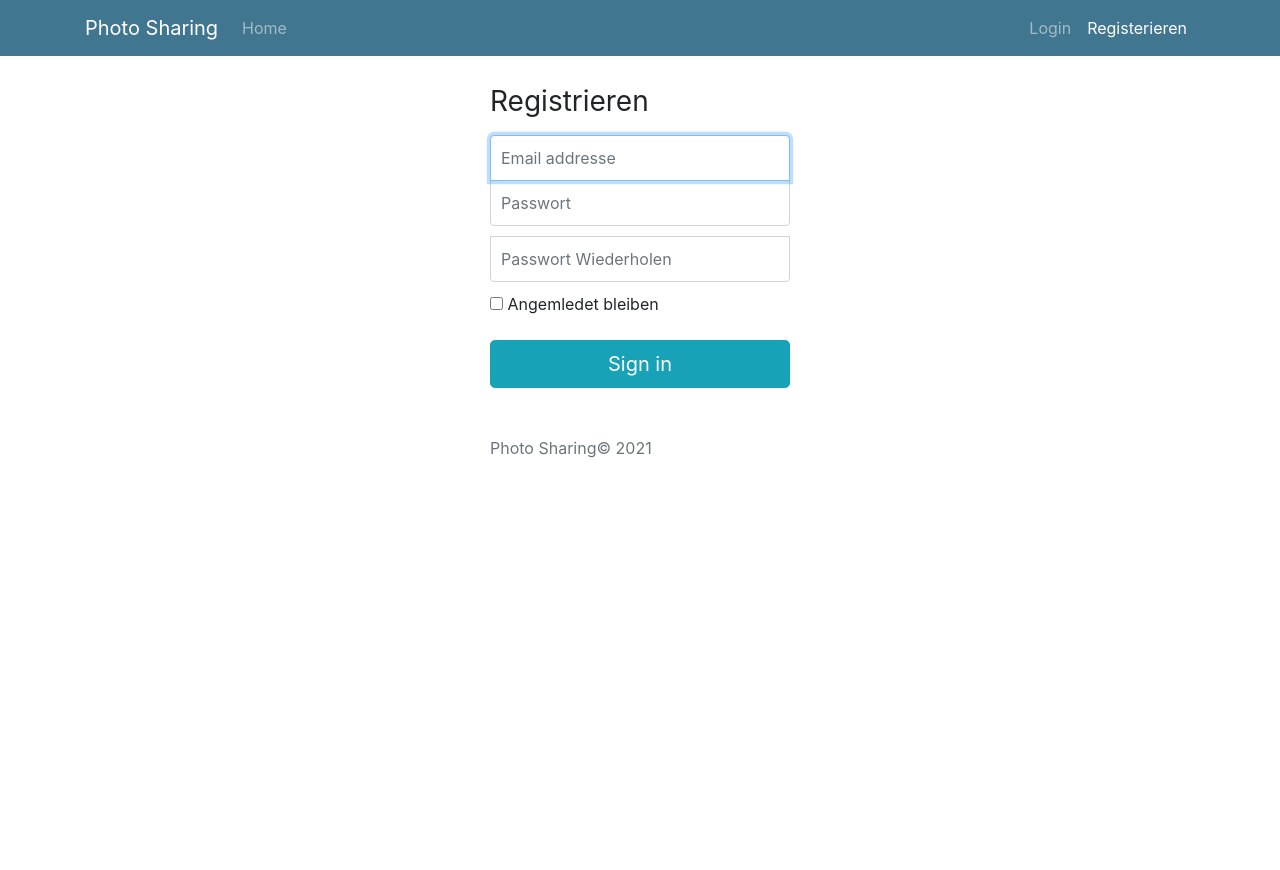
After one commit to meditail/photo_sharing, a Django app: page /user/register/ in a window 1280 px wide. The commit adds this page. Run offline with Django 3.2, Linux system fonts and the light colour scheme; some libraries are stand-ins or nearby versions.

Commit message:
add: user app and register a new user

```diff
--- a/photo_sharing/urls.py
+++ b/photo_sharing/urls.py
@@ -20,5 +20,6 @@ from django.conf.urls.static import static
 
 urlpatterns = [
     path('admin/', admin.site.urls),
-    path('', include('artwork.urls'))
+    path('', include('artwork.urls')),
+    path('user/', include('user.urls'))
 ] + static(settings.MEDIA_URL, document_root=settings.MEDIA_ROOT)
--- a/static/css/style.css
+++ b/static/css/style.css
@@ -5,3 +5,38 @@
 main.container{
     margin-top: 70px;
 }
+
+html,
+body {
+  height: 100%;
+}
+
+.form-signin {
+  width: 100%;
+  max-width: 330px;
+  padding: 15px;
+  margin: auto;
+}
+.form-signin .checkbox {
+  font-weight: 400;
+}
+.form-signin .form-control {
+  position: relative;
+  box-sizing: border-box;
+  height: auto;
+  padding: 10px;
+  font-size: 16px;
+}
+.form-signin .form-control:focus {
+  z-index: 2;
+}
+.form-signin input[type="email"] {
+  margin-bottom: -1px;
+  border-bottom-right-radius: 0;
+  border-bottom-left-radius: 0;
+}
+.form-signin input[type="password"] {
+  margin-bottom: 10px;
+  border-top-left-radius: 0;
+  border-top-right-radius: 0;
+}
--- a/templates/base.html
+++ b/templates/base.html
@@ -29,12 +29,19 @@
                     {% endif %}
                 </ul>
                 <ul class="navbar-nav my-2 my-lg-0">
-                    <li class="nav-item">
-                        <a class="nav-link" href="#">Login</a>
-                    </li>
-                    <li class="nav-item">
-                        <a class="nav-link" href="#">Registerieren</a>
-                    </li>
+                    {% if user.is_authenticated %}
+                        <li class="nav-item">
+                            <a class="nav-link" href="{% url 'user:logout' %}">Logout</a>
+                        </li>
+                    {% else %}
+                        <li class="nav-item">
+                            <a class="nav-link {% block login_select %}{% endblock %}" href="{% url 'user:login' %}">Login</a>
+                        </li>
+                        <li class="nav-item">
+                            <a class="nav-link {% block register_select %}{% endblock %}" href="{% url 'user:register' %}">Registerieren</a>
+                        </li>
+                    {% endif %}
+
                 </ul>
             </div>
         </div>
--- /dev/null
+++ b/templates/user/register.html
@@ -0,0 +1,30 @@
+{% extends '../base.html' %}
+
+{% block register_select %}
+    active
+{% endblock %}
+
+{% block title %}
+    Registerieren
+{% endblock %}
+
+{% block content %}
+    <form class="form-signin" method="POST" action="{% url 'user:register' %}">
+        {% csrf_token %}
+        <h1 class="h3 mb-3 font-weight-normal">Registrieren</h1>
+        <label for="inputEmail" class="sr-only">Email addresse</label>
+        <input type="email" id="inputEmail" class="form-control" name="email" placeholder="Email addresse" required autofocus>
+        <label for="inputPassword" class="sr-only">Passwort</label>
+        <input type="password" id="inputPassword" class="form-control" placeholder="Passwort" name="password" required>
+
+        <label for="password_repeat" class="sr-only">Passwort Wiederholen</label>
+        <input type="password" id="password_repeat" class="form-control" name="password_repeat" placeholder="Passwort Wiederholen" required>
+        <div class="checkbox mb-3">
+            <label>
+                <input type="checkbox" value="remember-me"> Angemledet bleiben
+            </label>
+        </div>
+        <button class="btn btn-lg btn-info btn-block" type="submit">Sign in</button>
+        <p class="mt-5 mb-3 text-muted">Photo Sharing&copy; {% now 'Y'%}</p>
+    </form>
+{% endblock %}
--- /dev/null
+++ b/user/urls.py
@@ -0,0 +1,10 @@
+from django.urls import path
+from .views import LoginUser, RegisterUser, LogoutUser
+
+app_name = 'user'
+
+urlpatterns = [
+    path('register/', RegisterUser.as_view(), name='register'),
+    path('login/', LoginUser.as_view(), name='login'),
+    path('logout/', LogoutUser.as_view(), name='logout')
+]
--- a/user/views.py
+++ b/user/views.py
@@ -1,3 +1,36 @@
-from django.shortcuts import render
+from django.shortcuts import render, redirect
+from django.views import View
+from django.contrib.auth import logout, authenticate, login
+from django.contrib.auth.models import User
 
 # Create your views here.
+#Matching query does not exist try out to register a new user
+class RegisterUser(View):
+    def get(self, request):
+        return render(request, 'user/register.html')
+
+    def post(self, request):
+        email = request.POST.get('email')
+        password = request.POST.get('password')
+        password_repeat = request.POST.get('password_repeat')
+
+        if password == password_repeat:
+            user = User.objects.get(username=email)
+            if user is  None:
+               User.objects.create(email, email, password)
+               new_user = User.objects.get(username=email)
+               login(request, new_user)
+
+        return redirect('artwork:my-artworks')
+
+class LoginUser(View):
+    def get(self, request):
+        return render(request, 'user/login.html')
+
+    #def post(self, request):
+    #    return redirect('artwork:my-artworks')
+
+class LogoutUser(View):
+    def get(self, request):
+        logout(request)
+        return redirect('artwork:list')
```
Also changed, not shown: templates/user/login.html (added, +29 -0 lines).
